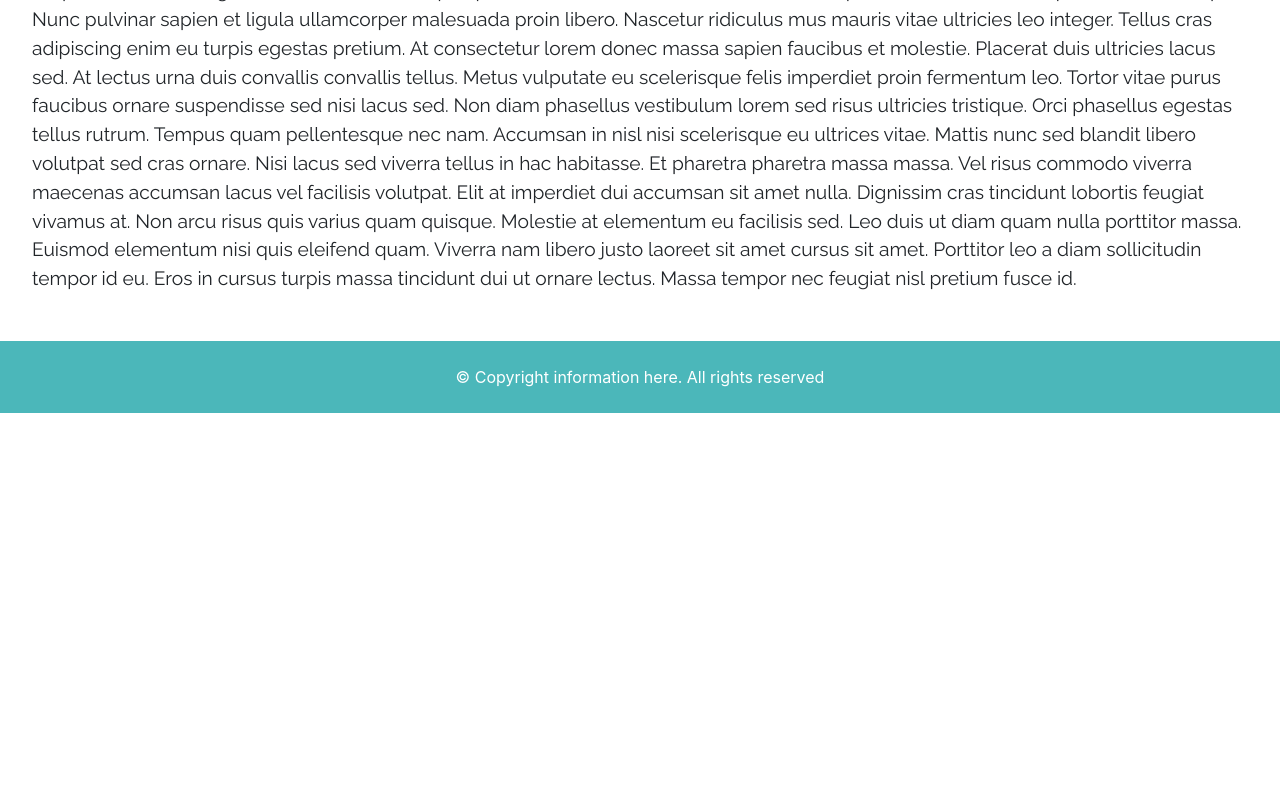
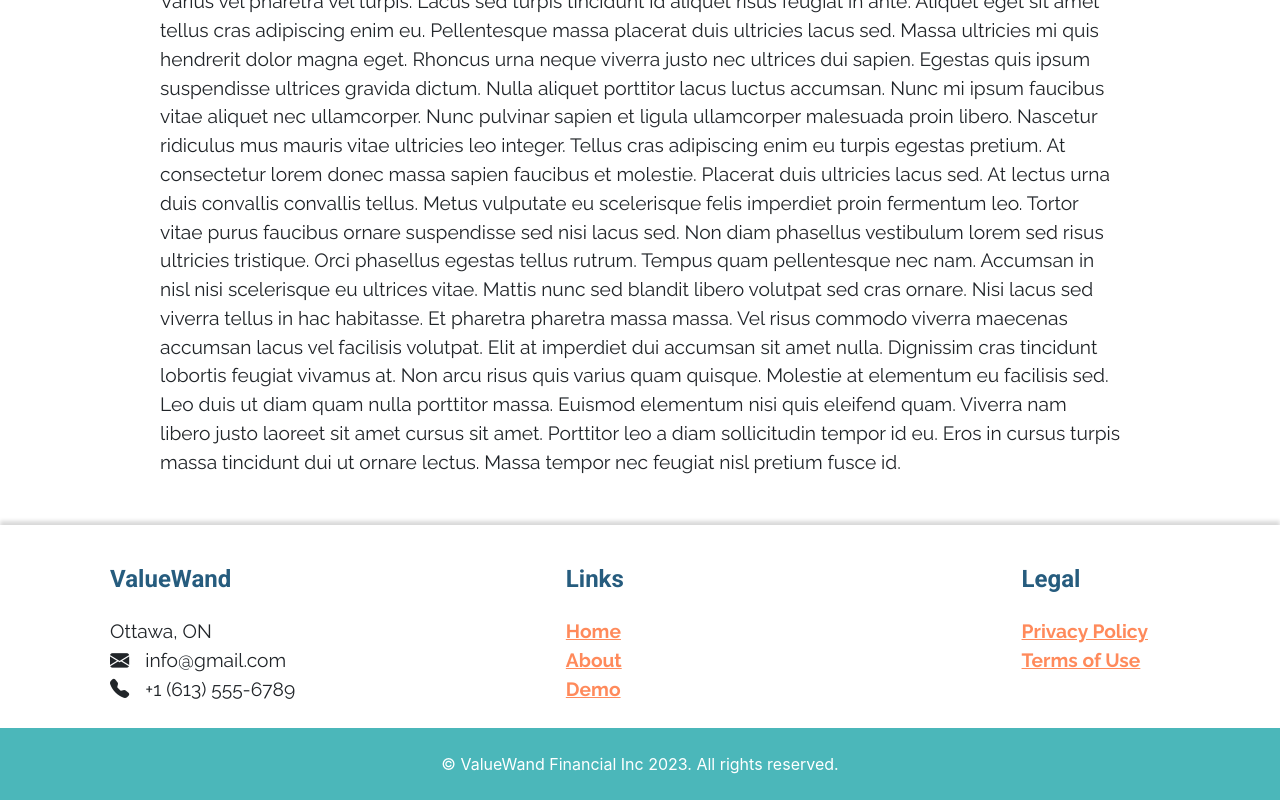
Before and after one commit to laal0007/valueonsitetest, a website: page privacy.html in a window 1280 px wide. Shown: the part 850-1650 px from the top of the page. Before the commit the page ends 1263 px from the top, so only its background shows below. Drawn offline with nearby package versions, Linux system fonts and the light colour scheme.

Commit message:
- stuff 'n things

```diff
--- a/privacy.html
+++ b/privacy.html
@@ -19,14 +19,14 @@
 
   <link rel="stylesheet" href="styles/style.css">
   <link rel="stylesheet" href="styles/font-awesome.css">
-  <title>ValueWand Demo Page</title>
+  <title>ValueWand Privacy Policy</title>
 </head>
 
 <body>
 
   <nav class="navbar navbar-expand-lg sticky-top bg-body-tertiary">
     <div class="container-fluid">
-      <span class="navbar-brand mb-0 h1">ValueWand</span>
+      <h1 class="navbar-brand mb-0 h1">ValueWand</h1>
       <button class="navbar-toggler collapsed" type="button" data-bs-toggle="collapse" data-bs-target="#navbarSupportedContent" aria-controls="navbarSupportedContent" aria-expanded="false" aria-label="Toggle navigation">
         <span class="navbar-toggler-icon text-white"><i class="bi bi-list"></i></span>
       </button>
@@ -36,20 +36,21 @@
             <a class="nav-link text-center mx-3 text-md-left" href="index.html">Home</a>
           </li>
           <li class="nav-item text-center mx-3 text-md-left">
-            <a class="nav-link " aria-current="page" href="demo.html">Demo</a>
+            <a class="nav-link" href="about.html" tabindex="-1" aria-disabled="true">About</a>
           </li>
           <li class="nav-item text-center mx-3 text-md-left">
-            <a class="nav-link" href="about.html" tabindex="-1" aria-disabled="true">About</a>
+            <a class="nav-link " aria-current="page" href="demo.html">Demo</a>
           </li>
         </ul>
       </div>
     </div>
   </nav>
 
-  <section class="my-5">
-    <h2>Privacy Policy</h2>
-    <h3 class="h3-dk">Feel free to add subheadings as needed; if dark, use class .h3-dk</h3>
-    <p>Lorem ipsum dolor sit amet, consectetur adipiscing elit, sed do eiusmod tempor incididunt ut labore et dolore magna aliqua. Nisi vitae suscipit tellus mauris. Porttitor lacus luctus accumsan tortor posuere ac ut consequat. Viverra tellus in hac habitasse platea dictumst vestibulum. Quam quisque id diam vel. Facilisis mauris sit amet massa vitae tortor condimentum. Sed nisi lacus sed viverra tellus. Mattis ullamcorper velit sed ullamcorper morbi tincidunt ornare. Mattis aliquam faucibus purus in massa. Scelerisque eleifend donec pretium vulputate sapien nec sagittis aliquam. Amet nulla facilisi morbi tempus iaculis urna. Dolor purus non enim praesent elementum facilisis leo vel fringilla. Ullamcorper dignissim cras tincidunt lobortis feugiat. Varius duis at consectetur lorem donec.
+  <div class="narrow-content">
+    <section class="my-5">
+      <h2>Privacy Policy</h2>
+      <!-- <h3 class="h3-dk">Feel free to add subheadings as needed; if dark, use class .h3-dk</h3> -->
+      <p>Lorem ipsum dolor sit amet, consectetur adipiscing elit, sed do eiusmod tempor incididunt ut labore et dolore magna aliqua. Nisi vitae suscipit tellus mauris. Porttitor lacus luctus accumsan tortor posuere ac ut consequat. Viverra tellus in hac habitasse platea dictumst vestibulum. Quam quisque id diam vel. Facilisis mauris sit amet massa vitae tortor condimentum. Sed nisi lacus sed viverra tellus. Mattis ullamcorper velit sed ullamcorper morbi tincidunt ornare. Mattis aliquam faucibus purus in massa. Scelerisque eleifend donec pretium vulputate sapien nec sagittis aliquam. Amet nulla facilisi morbi tempus iaculis urna. Dolor purus non enim praesent elementum facilisis leo vel fringilla. Ullamcorper dignissim cras tincidunt lobortis feugiat. Varius duis at consectetur lorem donec.
 
         Ultricies leo integer malesuada nunc. Duis convallis convallis tellus id. Suspendisse ultrices gravida dictum fusce ut placerat. Pharetra diam sit amet nisl suscipit adipiscing. Arcu dictum varius duis at consectetur lorem donec massa sapien. Pellentesque id nibh tortor id. Vitae nunc sed velit dignissim sodales ut eu sem. Proin sed libero enim sed faucibus turpis. Proin nibh nisl condimentum id venenatis a condimentum vitae. Etiam erat velit scelerisque in dictum non consectetur a erat. Pharetra magna ac placerat vestibulum. Ut ornare lectus sit amet est placerat in egestas erat. Posuere urna nec tincidunt praesent semper feugiat nibh sed pulvinar. Vitae tempus quam pellentesque nec nam aliquam. Dignissim suspendisse in est ante in. Turpis egestas integer eget aliquet nibh praesent tristique magna.
 
@@ -58,16 +59,80 @@
         Lacus sed turpis tincidunt id aliquet risus feugiat in ante. Aliquet eget sit amet tellus cras adipiscing enim eu. Pellentesque massa placerat duis ultricies lacus sed. Massa ultricies mi quis hendrerit dolor magna eget. Rhoncus urna neque viverra justo nec ultrices dui sapien. Egestas quis ipsum suspendisse ultrices gravida dictum. Nulla aliquet porttitor lacus luctus accumsan. Nunc mi ipsum faucibus vitae aliquet nec ullamcorper. Nunc pulvinar sapien et ligula ullamcorper malesuada proin libero. Nascetur ridiculus mus mauris vitae ultricies leo integer. Tellus cras adipiscing enim eu turpis egestas pretium. At consectetur lorem donec massa sapien faucibus et molestie. Placerat duis ultricies lacus sed. At lectus urna duis convallis convallis tellus. Metus vulputate eu scelerisque felis imperdiet proin fermentum leo. Tortor vitae purus faucibus ornare suspendisse sed nisi lacus sed. Non diam phasellus vestibulum lorem sed risus ultricies tristique.
 
         Orci phasellus egestas tellus rutrum. Tempus quam pellentesque nec nam. Accumsan in nisl nisi scelerisque eu ultrices vitae. Mattis nunc sed blandit libero volutpat sed cras ornare. Nisi lacus sed viverra tellus in hac habitasse. Et pharetra pharetra massa massa. Vel risus commodo viverra maecenas accumsan lacus vel facilisis volutpat. Elit at imperdiet dui accumsan sit amet nulla. Dignissim cras tincidunt lobortis feugiat vivamus at. Non arcu risus quis varius quam quisque. Molestie at elementum eu facilisis sed. Leo duis ut diam quam nulla porttitor massa. Euismod elementum nisi quis eleifend quam. Viverra nam libero justo laoreet sit amet cursus sit amet. Porttitor leo a diam sollicitudin tempor id eu. Eros in cursus turpis massa tincidunt dui ut ornare lectus. Massa tempor nec feugiat nisl pretium fusce id.</p>
-  </section>
+    </section>
+  </div>
 
+
+  <footer class="text-left text-lg-start text-black shadow-t">
+    <!-- Grid container -->
+    <div class="container-fluid p-4 pb-0">
+      <!-- Section: Links -->
+      <section class="">
+        <!--Grid row-->
+        <div class="row">
+          <!-- Grid column -->
+          <div class="col-md-3 col-lg-3 col-xl-3 mx-auto mt-3 text-center text-md-left">
+            <h6 class="mb-4 font-weight-bold">
+              ValueWand
+            </h6>
+            <p>
+              Ottawa, ON
+            </p>
+            <p><i class="bi bi-envelope-fill mr-3"></i>info@gmail.com</p>
+            <p><i class="bi bi-telephone-fill mr-3"></i>+1 (613) 555-6789</p>
+          </div>
+          <!-- Blank column visible only on large screens -->
+          <!-- <div class="col-md-2 col-lg-2 col-xl-2 mx-auto mt-3 d-none d-lg-block"></div> -->
+          <!-- Grid column -->
+          <hr class="w-100 clearfix d-md-none" />
+          <hr class="w-100 clearfix d-md-none" />
+
+          <!-- Grid column -->
+          <div class="col-md-4 col-lg-3 col-xl-3 mx-auto mt-3 text-center text-md-left">
+            <h6 class="mb-4 font-weight-bold">Links</h6>
+            <p>
+              <a href="index.html">Home</a>
+            </p>
+            <p>
+              <a href="about.html">About</a>
+            </p>
+            <p>
+              <a href="demo.html">Demo</a>
+            </p>
+          </div>
+          <!-- Grid column -->
+          <hr class="w-100 clearfix d-md-none" />
+          <hr class="w-100 clearfix d-md-none" />
+
+          <!-- Grid column -->
+          <div class="col-md-2 col-lg-2 col-xl-2 mx-auto mt-3 text-center text-md-left">
+            <h6 class="mb-4 font-weight-bold">Legal</h6>
+            <p>
+              <a href="privacy.html">Privacy Policy</a>
+            </p>
+            <p>
+              <a href="terms.html">Terms of Use</a>
+            </p>
+            <!-- <p>
+              <a href="#">Terms and Conditions</a>
+            </p> -->
+            <!-- <p>
+              <a href="#">Cookie Policy</a>
+            </p> -->
+          </div>
+          <!-- Grid column -->
+
+        </div>
+        <!--Grid row-->
+      </section>
+      <!-- Section: Links -->
+    </div>
+    <!-- Grid container -->
 
     <!-- Copyright -->
     <div class="p-4 copyright">
-      <div class="container text-center"> © Copyright information here. All rights reserved </div>
+      <div class="container text-center"> © ValueWand Financial Inc 2023. All rights reserved. </div>
     </div>
     <!-- Copyright -->
   </footer>
-
-  <script src="./scripts/demo.js" type="text/javascript"></script>
-  <!-- <script>$(document).ready(init());</script> -->
 </body>
--- a/styles/style.css
+++ b/styles/style.css
@@ -159,7 +159,7 @@ img {
 }
 
 .demo-container {
-  background-color: #C6C4C4;
+  background-color: whitesmoke;
   padding: 1rem;
 }
 
@@ -213,6 +213,10 @@ img {
   overflow: hidden;
   /* min-width: 1200px; */
   width: auto !important;
+}
+
+tr:nth-child(odd) {
+  background-color: rgba(0,0,0,.1) !important;
 }
 
 thead {
@@ -278,7 +282,8 @@ td:nth-child(-n+7) {
 /* fonts */
 @media (min-width: 48rem) {
   h1 {
-    font-size: calc(4rem+1vw);
+    font-size: 2.5rem !important;
+    font-weight: 750 !important;
   }
 
 
```
Also changed, not shown: about.html (+8 -11 lines), demo.html (+10 -10 lines), index.html (+7 -7 lines), terms.html (+9 -15 lines).
